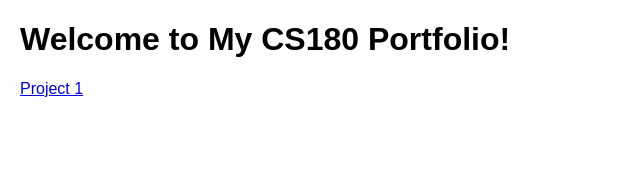
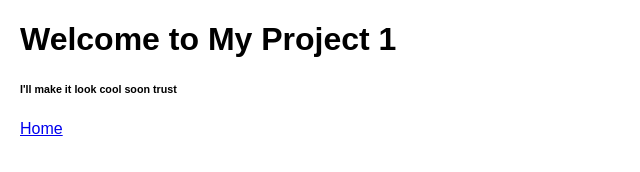
Before and after one commit to nathancanera/nathancanera.github.io, a plain HTML site: page index.html in a window 1280 px wide. Shown: the whole page, without its empty margins (0-640 px from the left). Drawn offline with Linux system fonts and the light colour scheme.

Commit message:
initial stuff

```diff
--- a/index.html
+++ b/index.html
@@ -10,7 +10,8 @@
     </style>
 </head>
 <body>
-    <h1>Welcome to My CS180 Portfolio!</h1>
-    <a href="./1/index.html">Project 1</a>
+    <h1>Welcome to My Project 1</h1>
+    <h6>I'll make it look cool soon trust</h6>
+    <a href="./../index.html">Home</a>
 </body>
 </html>
```
Also changed, not shown: 1/index.html (added), 7 other files.
